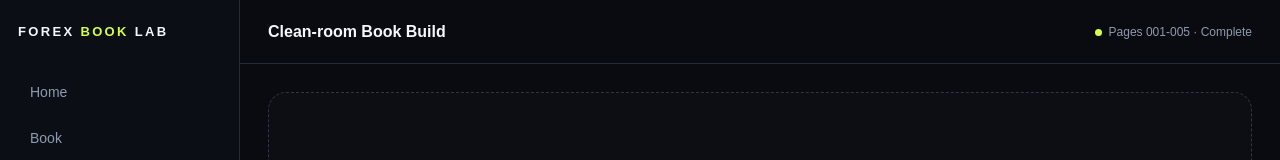
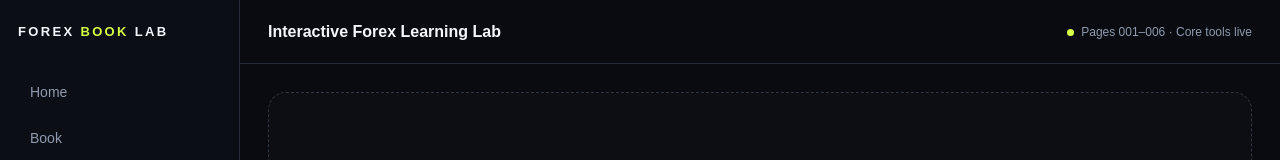
Before and after one commit to tjdrprns2001-coder/-pulse-radar-pro-v3, a Next.js app in the folder forex-book-lab/: page / in a window 1280 px wide. Shown: the top 160 px of the page. Built offline with nearby package versions, Linux system fonts and the light colour scheme.

Commit message:
forex-book-lab: activate interactive core app-shell.tsx

```diff
--- a/forex-book-lab/src/components/app-shell.tsx
+++ b/forex-book-lab/src/components/app-shell.tsx
@@ -19,8 +19,8 @@ export function AppShell({ children }: { children: ReactNode }) {
       </aside>
       <main className="main">
         <header className="topbar">
-          <strong>Clean-room Book Build</strong>
-          <div className="status"><span className="dot" />Pages 001-005 · Complete</div>
+          <strong>Interactive Forex Learning Lab</strong>
+          <div className="status"><span className="dot" />Pages 001–006 · Core tools live</div>
         </header>
         <div className="content">{children}</div>
       </main>
```
